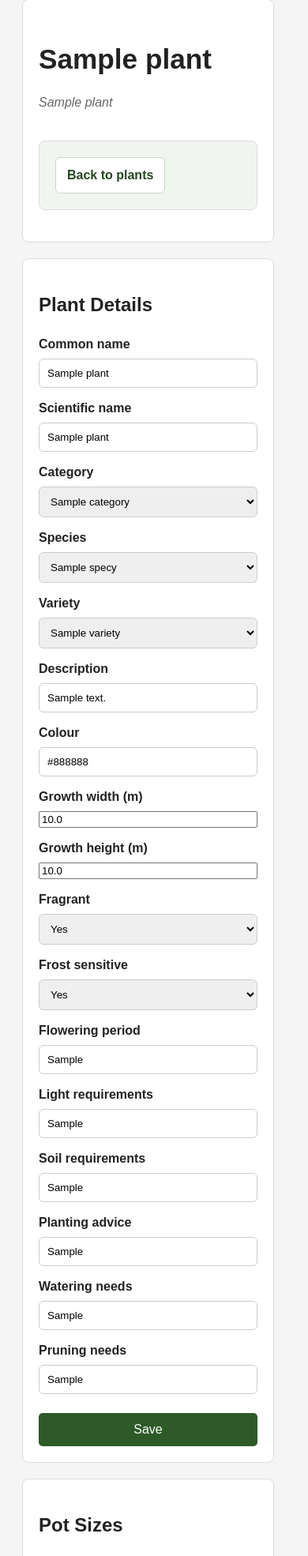
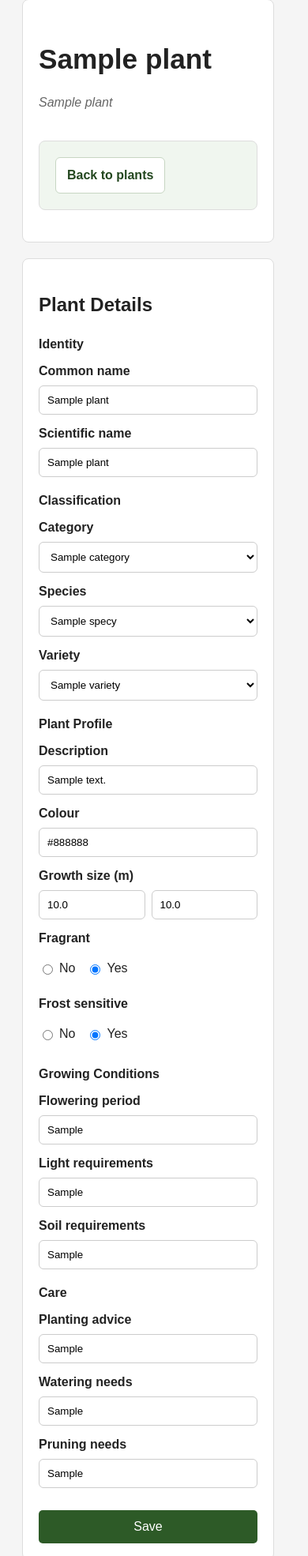
Before and after one commit to rowanjames04/SDS-Plant-Nursery, a Flask app: page /admin/plants/1 in a window 390 px wide. Shown: the part 382-2352 px from the top of the page at 79% size. Run offline with Flask 3, Linux system fonts and the light colour scheme; a user stored in the database is signed in; tables that the repository leaves empty hold one stand-in row (values such as "Sample post").

Commit message:
Improve admin data seeding and compact admin layouts
- Expand seed data to cover users, catalog, inventory, carts, orders, order items, and wishlists
- Add a usable staff account and make seeded records refresh existing values
- Standardize admin plant and pot action buttons
- Align taxonomy description columns across category, species, and variety tables
- Redesign the plant detail form into compact grouped sections
- Add compact admin form styling, radio controls, and responsive layout behavior

```diff
--- a/static/styles.css
+++ b/static/styles.css
@@ -418,6 +418,15 @@ html {
     border-bottom: none;
 }
 
+.taxonomy-table {
+    table-layout: fixed;
+}
+
+.taxonomy-table th:first-child,
+.taxonomy-table td:first-child {
+    width: 28%;
+}
+
 .form {
     display: grid;
     gap: 14px;
@@ -434,12 +443,15 @@ label {
 
 input[type="text"],
 input[type="email"],
-input[type="password"] {
+input[type="password"],
+input[type="number"],
+select {
     width: 100%;
     padding: 10px;
     border: 1px solid #ccc;
     border-radius: 6px;
     box-sizing: border-box;
+    background: #fff;
 }
 
 button {
@@ -976,6 +988,72 @@ button:disabled {
     min-width: 0;
 }
 
+.admin-plant-form {
+    gap: 18px;
+}
+
+.admin-form-section {
+    display: grid;
+    gap: 10px;
+}
+
+.admin-form-section h3 {
+    margin: 0;
+    font-size: 1rem;
+}
+
+.admin-field-grid {
+    display: grid;
+    gap: 12px;
+    align-items: end;
+}
+
+.admin-field-grid--two {
+    grid-template-columns: repeat(2, minmax(0, 1fr));
+}
+
+.admin-field-grid--three {
+    grid-template-columns: repeat(3, minmax(0, 1fr));
+}
+
+.admin-field-grid--four {
+    grid-template-columns: repeat(4, minmax(0, 1fr));
+}
+
+.admin-field-grid__wide {
+    grid-column: span 2;
+}
+
+.admin-mini-field-row {
+    display: grid;
+    grid-template-columns: repeat(2, minmax(64px, 88px));
+    gap: 8px;
+}
+
+.admin-radio-group {
+    display: flex;
+    align-items: center;
+    gap: 14px;
+    min-height: 41px;
+}
+
+.admin-radio-group label {
+    display: inline-flex;
+    align-items: center;
+    gap: 5px;
+    font-weight: 500;
+}
+
+.admin-form-actions {
+    display: flex;
+    justify-content: flex-end;
+}
+
+.admin-pot-assign-form {
+    grid-template-columns: 1.2fr 1fr 1fr auto;
+    align-items: end;
+}
+
 .stat-grid {
     display: grid;
     grid-template-columns: repeat(auto-fit, minmax(180px, 1fr));
@@ -1010,6 +1088,30 @@ button:disabled {
     .admin-sidebar {
         position: static;
         height: auto;
+    }
+
+    .admin-field-grid--two,
+    .admin-field-grid--three,
+    .admin-field-grid--four,
+    .admin-pot-assign-form {
+        grid-template-columns: 1fr;
+    }
+
+    .admin-field-grid__wide {
+        grid-column: auto;
+    }
+
+    .admin-mini-field-row {
+        grid-template-columns: repeat(2, minmax(0, 1fr));
+    }
+
+    .admin-form-actions {
+        justify-content: stretch;
+    }
+
+    .admin-form-actions button,
+    .admin-pot-assign-form button {
+        width: 100%;
     }
 }
 
--- a/templates/admin/categories.html
+++ b/templates/admin/categories.html
@@ -15,7 +15,7 @@
         <a class="button-link" href="{{ url_for('admin.create_category') }}">Add category</a>
     </div>
     {% if categories %}
-    <table class="data-table">
+    <table class="data-table taxonomy-table">
         <thead>
             <tr>
                 <th>Name</th>
@@ -42,7 +42,7 @@
         <a class="button-link" href="{{ url_for('admin.create_species') }}">Add species</a>
     </div>
     {% if species %}
-    <table class="data-table">
+    <table class="data-table taxonomy-table">
         <thead>
             <tr>
                 <th>Name</th>
@@ -69,7 +69,7 @@
         <a class="button-link" href="{{ url_for('admin.create_variety') }}">Add variety</a>
     </div>
     {% if varieties %}
-    <table class="data-table">
+    <table class="data-table taxonomy-table">
         <thead>
             <tr>
                 <th>Name</th>
--- a/templates/admin/plant_detail.html
+++ b/templates/admin/plant_detail.html
@@ -14,7 +14,10 @@
 
 <section class="card" style="margin-bottom:20px;">
     <h2>Plant Details</h2>
-    <form method="post" action="{{ url_for('admin.plant_detail', id=plant.id) }}" class="form">
+    <form method="post" action="{{ url_for('admin.plant_detail', id=plant.id) }}" class="form admin-plant-form">
+        <div class="admin-form-section">
+            <h3>Identity</h3>
+            <div class="admin-field-grid admin-field-grid--two">
                 <div class="input-group">
                     <label>Common name</label>
                     <input type="text" name="common_name" value="{{ plant.common_name }}" required>
@@ -23,9 +26,15 @@
                     <label>Scientific name</label>
                     <input type="text" name="scientific_name" value="{{ plant.scientific_name or '' }}">
                 </div>
+            </div>
+        </div>
+
+        <div class="admin-form-section">
+            <h3>Classification</h3>
+            <div class="admin-field-grid admin-field-grid--three">
                 <div class="input-group">
                     <label>Category</label>
-            <select name="category_id" style="padding:10px;border:1px solid #ccc;border-radius:6px;">
+                    <select name="category_id">
                         <option value="">—</option>
                         {% for c in categories %}
                         <option value="{{ c.id }}" {{ 'selected' if plant.category_id == c.id }}>{{ c.name }}</option>
@@ -34,7 +43,7 @@
                 </div>
                 <div class="input-group">
                     <label>Species</label>
-            <select name="species_id" style="padding:10px;border:1px solid #ccc;border-radius:6px;">
+                    <select name="species_id">
                         <option value="">—</option>
                         {% for s in species %}
                         <option value="{{ s.id }}" {{ 'selected' if plant.species_id == s.id }}>{{ s.name }}</option>
@@ -43,14 +52,20 @@
                 </div>
                 <div class="input-group">
                     <label>Variety</label>
-            <select name="variety_id" style="padding:10px;border:1px solid #ccc;border-radius:6px;">
+                    <select name="variety_id">
                         <option value="">—</option>
                         {% for v in varieties %}
                         <option value="{{ v.id }}" {{ 'selected' if plant.variety_id == v.id }}>{{ v.name }}</option>
                         {% endfor %}
                     </select>
                 </div>
-        <div class="input-group">
+            </div>
+        </div>
+
+        <div class="admin-form-section">
+            <h3>Plant Profile</h3>
+            <div class="admin-field-grid admin-field-grid--four">
+                <div class="input-group admin-field-grid__wide">
                     <label>Description</label>
                     <input type="text" name="description" value="{{ plant.description or '' }}">
                 </div>
@@ -59,27 +74,32 @@
                     <input type="text" name="colour" value="{{ plant.colour or '' }}">
                 </div>
                 <div class="input-group">
-            <label>Growth width (m)</label>
-            <input type="number" name="growth_width" step="0.1" value="{{ plant.growth_width or '' }}">
+                    <label>Growth size (m)</label>
+                    <div class="admin-mini-field-row">
+                        <input type="number" name="growth_width" step="0.1" value="{{ plant.growth_width or '' }}" aria-label="Growth width">
+                        <input type="number" name="growth_height" step="0.1" value="{{ plant.growth_height or '' }}" aria-label="Growth height">
                     </div>
-        <div class="input-group">
-            <label>Growth height (m)</label>
-            <input type="number" name="growth_height" step="0.1" value="{{ plant.growth_height or '' }}">
                 </div>
                 <div class="input-group">
                     <label>Fragrant</label>
-            <select name="fragrant" style="padding:10px;border:1px solid #ccc;border-radius:6px;">
-                <option value="false" {{ 'selected' if not plant.fragrant }}>No</option>
-                <option value="true" {{ 'selected' if plant.fragrant }}>Yes</option>
-            </select>
+                    <div class="admin-radio-group">
+                        <label><input type="radio" name="fragrant" value="false" {{ 'checked' if not plant.fragrant }}> No</label>
+                        <label><input type="radio" name="fragrant" value="true" {{ 'checked' if plant.fragrant }}> Yes</label>
+                    </div>
                 </div>
                 <div class="input-group">
                     <label>Frost sensitive</label>
-            <select name="frost_sensitive" style="padding:10px;border:1px solid #ccc;border-radius:6px;">
-                <option value="false" {{ 'selected' if not plant.frost_sensitive }}>No</option>
-                <option value="true" {{ 'selected' if plant.frost_sensitive }}>Yes</option>
-            </select>
+                    <div class="admin-radio-group">
+                        <label><input type="radio" name="frost_sensitive" value="false" {{ 'checked' if not plant.frost_sensitive }}> No</label>
+                        <label><input type="radio" name="frost_sensitive" value="true" {{ 'checked' if plant.frost_sensitive }}> Yes</label>
                     </div>
+                </div>
+            </div>
+        </div>
+
+        <div class="admin-form-section">
+            <h3>Growing Conditions</h3>
+            <div class="admin-field-grid admin-field-grid--three">
                 <div class="input-group">
                     <label>Flowering period</label>
                     <input type="text" name="flowering_period" value="{{ plant.flowering_period or '' }}">
@@ -92,6 +112,12 @@
                     <label>Soil requirements</label>
                     <input type="text" name="soil_requirements" value="{{ plant.soil_requirements or '' }}">
                 </div>
+            </div>
+        </div>
+
+        <div class="admin-form-section">
+            <h3>Care</h3>
+            <div class="admin-field-grid admin-field-grid--three">
                 <div class="input-group">
                     <label>Planting advice</label>
                     <input type="text" name="planting_advice" value="{{ plant.planting_advice or '' }}">
@@ -104,7 +130,10 @@
                     <label>Pruning needs</label>
                     <input type="text" name="pruning_needs" value="{{ plant.pruning_needs or '' }}">
                 </div>
-        <div>
+            </div>
+        </div>
+
+        <div class="admin-form-actions">
             <button type="submit">Save</button>
         </div>
     </form>
@@ -143,10 +172,10 @@
 
     {% if available_pots %}
     <h3 style="margin-top:24px;">Assign a pot size</h3>
-    <form method="post" action="{{ url_for('admin.assign_pot', id=plant.id) }}" class="form">
+    <form method="post" action="{{ url_for('admin.assign_pot', id=plant.id) }}" class="form admin-pot-assign-form">
         <div class="input-group">
             <label>Pot size</label>
-            <select name="pot_id" style="padding:10px;border:1px solid #ccc;border-radius:6px;">
+            <select name="pot_id">
                 {% for p in available_pots %}
                 <option value="{{ p.id }}">{{ p.size }}mm</option>
                 {% endfor %}
--- a/templates/admin/plants.html
+++ b/templates/admin/plants.html
@@ -28,9 +28,11 @@
                 <td>{{ plant.common_name }}</td>
                 <td><em>{{ plant.scientific_name or '' }}</em></td>
                 <td style="display:flex;gap:8px;align-items:center;">
-                    <a class="button-link button-secondary" href="{{ url_for('admin.plant_detail', id=plant.id) }}">Edit</a>
+                    <form method="get" action="{{ url_for('admin.plant_detail', id=plant.id) }}" style="display:inline">
+                        <button class="button-link button-secondary" type="submit">Edit</button>
+                    </form>
                     <form method="post" action="{{ url_for('admin.delete_plant', id=plant.id) }}" style="display:inline">
-                        <button type="submit">Delete</button>
+                        <button class="button-link" type="submit">Delete</button>
                     </form>
                 </td>
             </tr>
--- a/templates/admin/pots.html
+++ b/templates/admin/pots.html
@@ -28,9 +28,11 @@
                 <td>{{ pot.size }}mm</td>
                 <td>{{ pot.plant_pots|length }}</td>
                 <td style="display:flex;gap:8px;align-items:center;">
-                    <a class="button-link button-secondary" href="{{ url_for('admin.edit_pot', id=pot.id) }}">Edit</a>
+                    <form method="get" action="{{ url_for('admin.edit_pot', id=pot.id) }}" style="display:inline">
+                        <button class="button-link button-secondary" type="submit">Edit</button>
+                    </form>
                     <form method="post" action="{{ url_for('admin.delete_pot', id=pot.id) }}" style="display:inline">
-                        <button type="submit">Delete</button>
+                        <button class="button-link" type="submit">Delete</button>
                     </form>
                 </td>
             </tr>
```
Also changed, not shown: seed_db.py (+197 -5 lines). Lines whose indentation alone changed are shown as unchanged.
